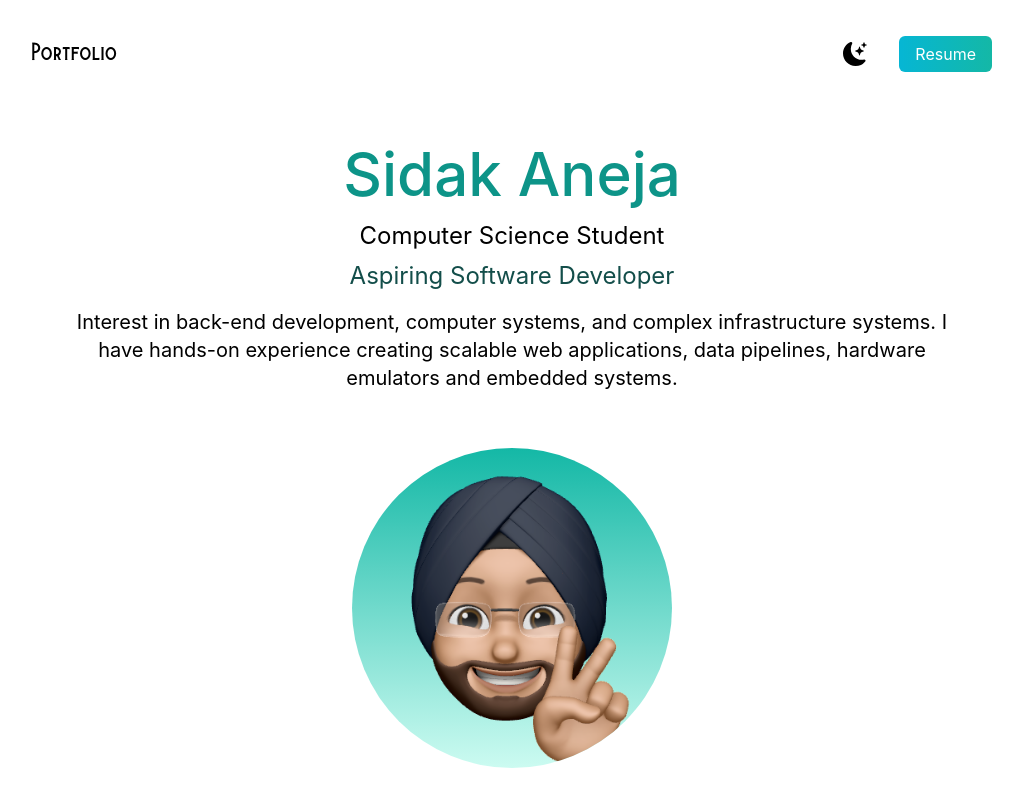
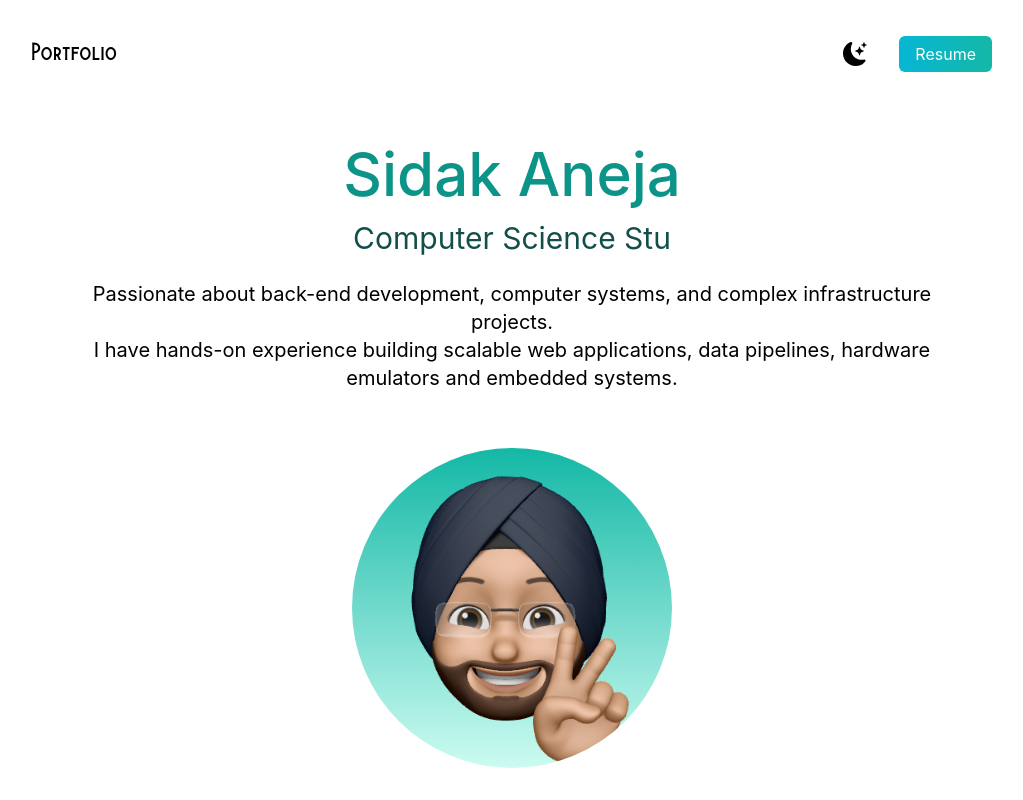
Before and after one commit to sidakaneja/PortfolioWebsite, a Next.js app: page / in a window 1280 px wide. Shown: the whole page, without its empty margins (128-1151 px from the left). Built offline with nearby package versions, Linux system fonts and the light colour scheme.

Commit message:
Changed tag lines to typing effect

```diff
--- /dev/null
+++ b/components/Banner.js
@@ -0,0 +1,54 @@
+import { useState, useEffect } from "react";
+
+const typeDelta = () => {
+    return 250 - Math.random() * 50;
+}
+
+const deleteDelta = () => {
+    return 150 - Math.random() * 50;
+}
+
+const TypingBanner = () => {
+    const [loopNum, setLoopNum] = useState(0);
+    const [isDeleting, setIsDeleting] = useState(false);
+    const [text, setText] = useState('_');
+    const [delta, setDelta] = useState(typeDelta());
+    const [index, setIndex] = useState(1);
+    const toRotate = ["Computer Science Student", "Aspiring Software Developer"];
+
+    useEffect(() => {
+        let ticker = setInterval(() => {
+            tick();
+        }, delta);
+
+        return () => { clearInterval(ticker) };
+    })
+
+    const tick = () => {
+        let i = loopNum % toRotate.length;
+        let fullText = toRotate[i];
+        let updatedText = isDeleting ? fullText.substring(0, text.length - 1) : fullText.substring(0, text.length + 1);
+
+        setText(updatedText);
+
+
+        if (!isDeleting && updatedText === fullText) {
+            setIsDeleting(true);
+            setIndex(prevIndex => prevIndex - 1);
+            setDelta(deleteDelta());
+        } else if (isDeleting && updatedText.length === 1) {
+            setIsDeleting(false);
+            setLoopNum(loopNum + 1);
+            setIndex(1);
+            setDelta(typeDelta());
+        } else {
+            setIndex(prevIndex => prevIndex + 1);
+        }
+    }
+    return (
+        <div>
+            <h3 className="py-2 text-2xl text-teal-900 dark:text-teal-600 md:text-3xl">{text}</h3>
+        </div >
+    )
+}
+export default TypingBanner;
--- a/pages/index.js
+++ b/pages/index.js
@@ -3,6 +3,7 @@ import { useState } from "react";
 import { BsFillMoonStarsFill } from "react-icons/bs";
 import Image from "next/image";
 import peacePortrait from "../public/image.png"
+import TypingBanner from '../components/Banner.js'
 
 const resumeLink = "https://drive.google.com/file/d/1QS1_ZFq8w_7-m-NGrOaMa5T8CF1sG1nm/view?usp=sharing";
 
@@ -11,13 +12,13 @@ export default function Home() {
   return (
     <div className={darkMode ? "dark" : ""}>
       < Head >
-        <title>Create Next App</title>
+        <title>Sidak Aneja's Website</title>
         <meta name="description" content="Generated by create next app" />
         <meta name="viewport" content="width=device-width, initial-scale=1" />
         <link rel="icon" href="/favicon.ico" />
       </Head >
 
-      <main className="bg-white dark:bg-gray-900 px-10 md:px-20 lg:px-40">
+      <main className="bg-white dark:bg-gray-900 px-8 md:px-20 lg:px-40">
         <section className="min-h-screen">
           <nav className="py-10 mb-8 md:pb-4 md:mb-3 flex justify-between dark:text-gray-200">
             <h1 className="text-xl font-burtons">Portfolio</h1>
@@ -33,10 +34,10 @@ export default function Home() {
           </nav>
           <div className="text-center p-10">
             <h2 className="text-5xl py-2 text-teal-600 dark:text-teal-400 font-medium md:text-6xl">Sidak Aneja</h2>
-            <h3 className="text-xl py-2 dark:text-gray-200 md:text-2xl">Computer Science Student</h3>
-            <h3 className="text-xl text-teal-900 dark:text-teal-600 md:text-2xl">Aspiring Software Developer</h3>
+            <TypingBanner />
             <p className="text-md py-4 leading-7 md:text-xl max-w-l mx-auto dark:text-gray-100">
-              Interest in back-end development, computer systems, and complex infrastructure systems. I have hands-on experience creating scalable web applications, data pipelines, hardware emulators and embedded systems.
+              Passionate about back-end development, computer systems, and complex infrastructure projects. <br />
+              I have hands-on experience building scalable web applications, data pipelines, hardware emulators and embedded systems.
             </p>
           </div>
           <div className="relative mx-auto bg-gradient-to-b from-teal-500 to-teal-100 rounded-full w-80 h-80 overflow-hidden">
```
